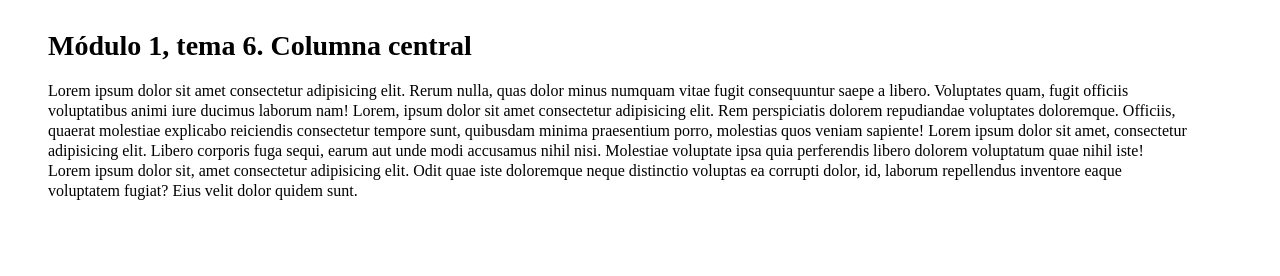
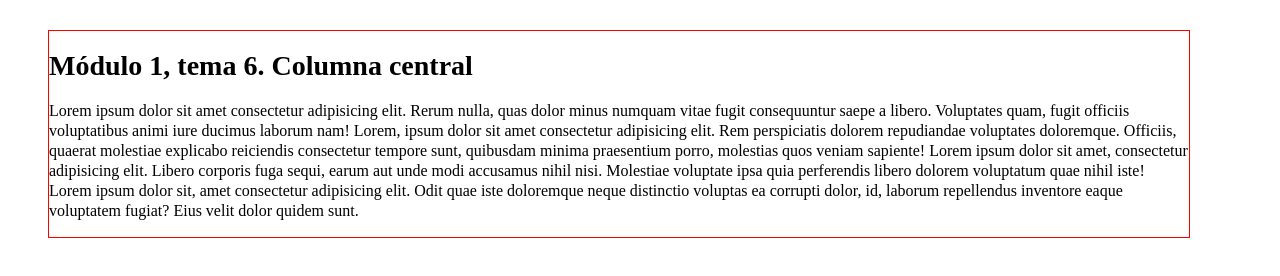
Before and after one commit to Sonia-SV/EjerciciosIndividuales_Adalab, a plain HTML site: page Módulo 1/Ejercicios individuales/Módulo 1-lección-06/index.html in a window 1280 px wide. Drawn offline with Linux system fonts and the light colour scheme.

Commit message:
Solucionado el tema de los márgenes

```diff
--- a/Módulo 1/Ejercicios individuales/Módulo 1-lección-06/stylesheets/main.css
+++ b/Módulo 1/Ejercicios individuales/Módulo 1-lección-06/stylesheets/main.css
@@ -1,7 +1,8 @@
 .wrapper {
   margin: 20px;
   max-width: 1140px;
-  width: 100%;
+  /* width: 100%; ESTO ES LO QUE ESTÁBAMOS HACIENDO MAL*/
+  border: 1px solid red;
 }
 
 .wrapper h1 {
```
